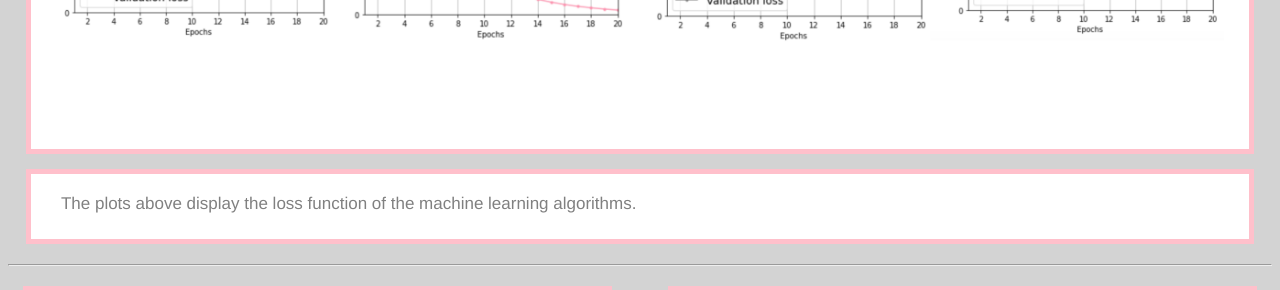
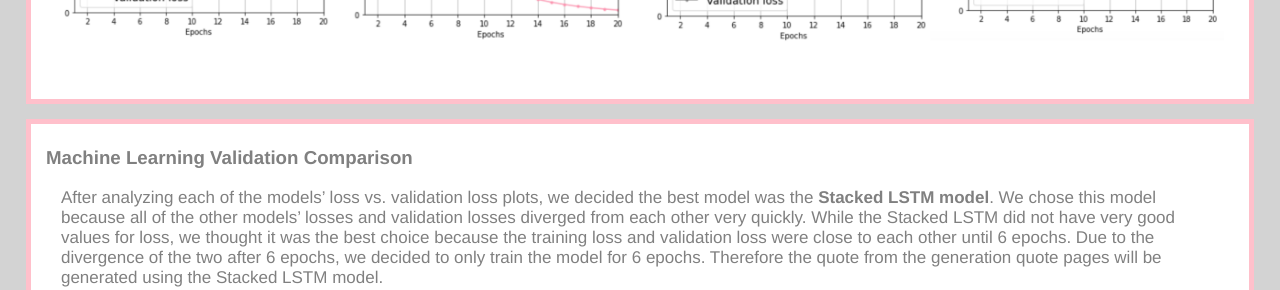
Before and after one commit to amypitts01/data_capping, a website: page vis.html in a window 1280 px wide. Shown: the part 1924-2214 px from the top of the page. Drawn offline with nearby package versions, Linux system fonts and the light colour scheme.

Commit message:
Fixing the website

```diff
--- a/style.css
+++ b/style.css
@@ -139,7 +139,7 @@ p {
 
 	width: 94%;
 	font-family: Helvetica;
-	height: 300px;
+	height: 250px;
 	margin: 0px;
 	margin-left: auto;
 	margin-right: auto;
--- a/vis.html
+++ b/vis.html
@@ -88,7 +88,12 @@
     </div>
 
     <div id="vis_summary">
-        <p> The plots above display the loss function of the machine learning algorithms.  </p>
+        <h3>Machine Learning Validation Comparison</h3>
+        <p> After analyzing each of the models’ loss vs. validation loss plots, we decided the best model was the <b>Stacked LSTM model</b>.
+            We chose this model because all of the other models’ losses and validation losses diverged from each other very quickly.
+            While the Stacked LSTM did not have very good values for loss, we thought it was the best choice because the training
+            loss and validation loss were close to each other until 6 epochs.  Due to the divergence of the two after 6 epochs, we
+            decided to only train the model for 6 epochs. Therefore the quote from the generation quote pages will be generated using the Stacked LSTM model. </p>
     </div>
     <hr>
     <!--    -----------------------------------------------         -->
```
